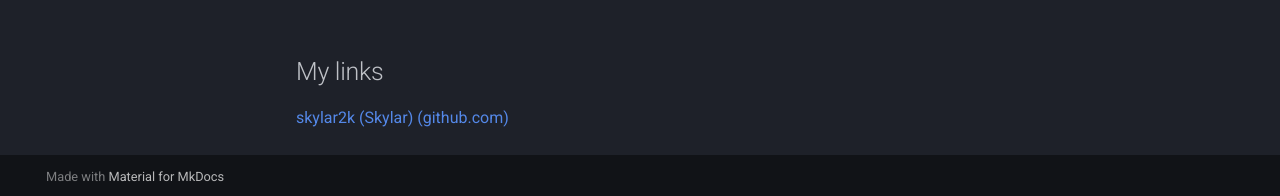
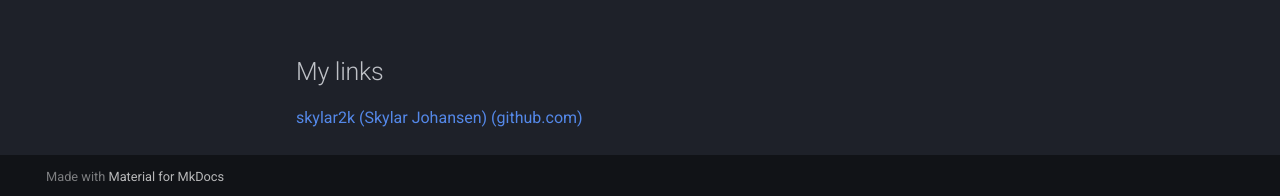
Before and after one commit to skylar2k/documentation, an MkDocs documentation site: the page built from docs/index.md, in a window 1280 px wide and 1102 px high. Shown: the part 903-1099 px from the top of the window. Built offline with MkDocs 1.6.1 and Material for MkDocs 9.7.7, drawn with Linux system fonts in a browser that asks for light colours.

```diff
--- a/docs/index.md
+++ b/docs/index.md
@@ -21,4 +21,4 @@
 		- [GNS3](https://www.gns3.com/)
 		- [Netlab](https://netlab.tools/)
 ## My links
-[skylar2k (Skylar) (github.com)](https://github.com/skylar2k)
+[skylar2k (Skylar Johansen) (github.com)](https://github.com/skylar2k)
```
Also changed, not shown: docs/My hardware.md (+1 -1 lines).
